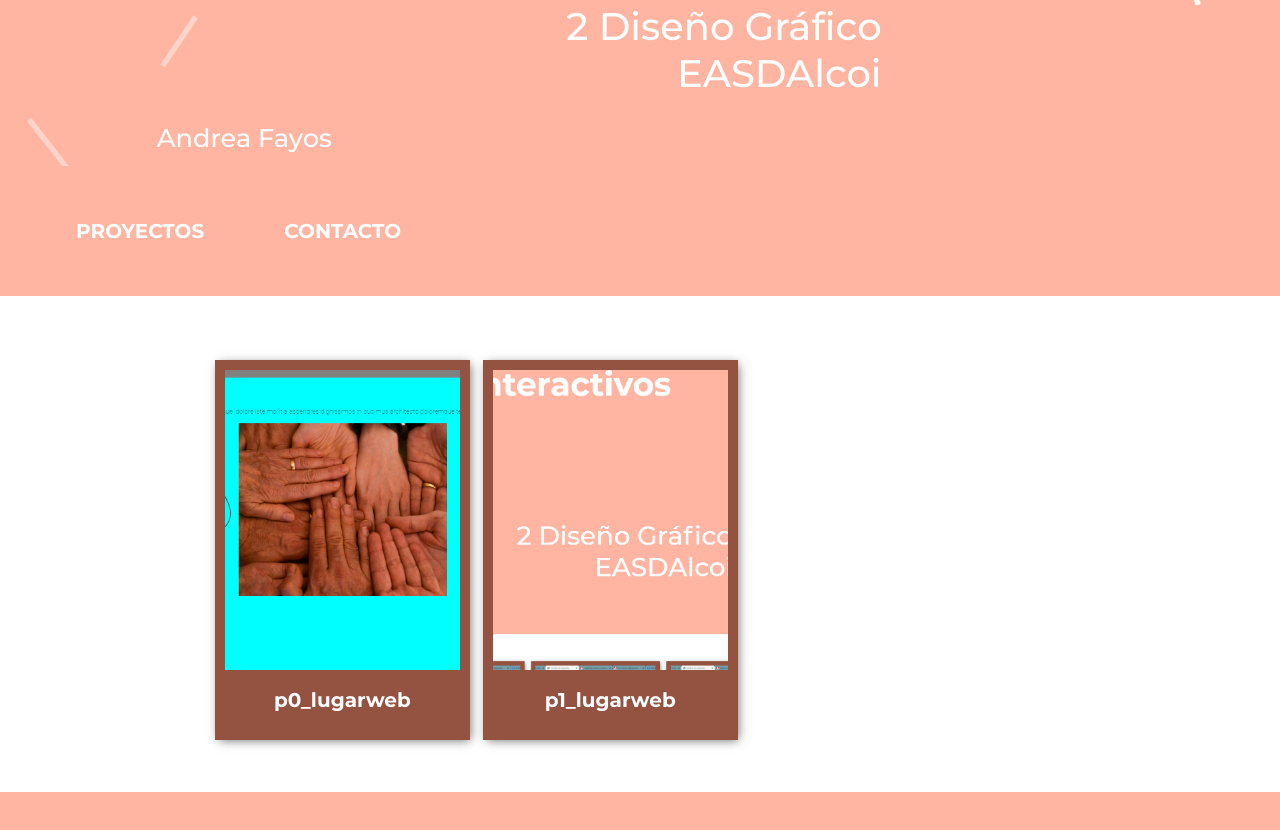
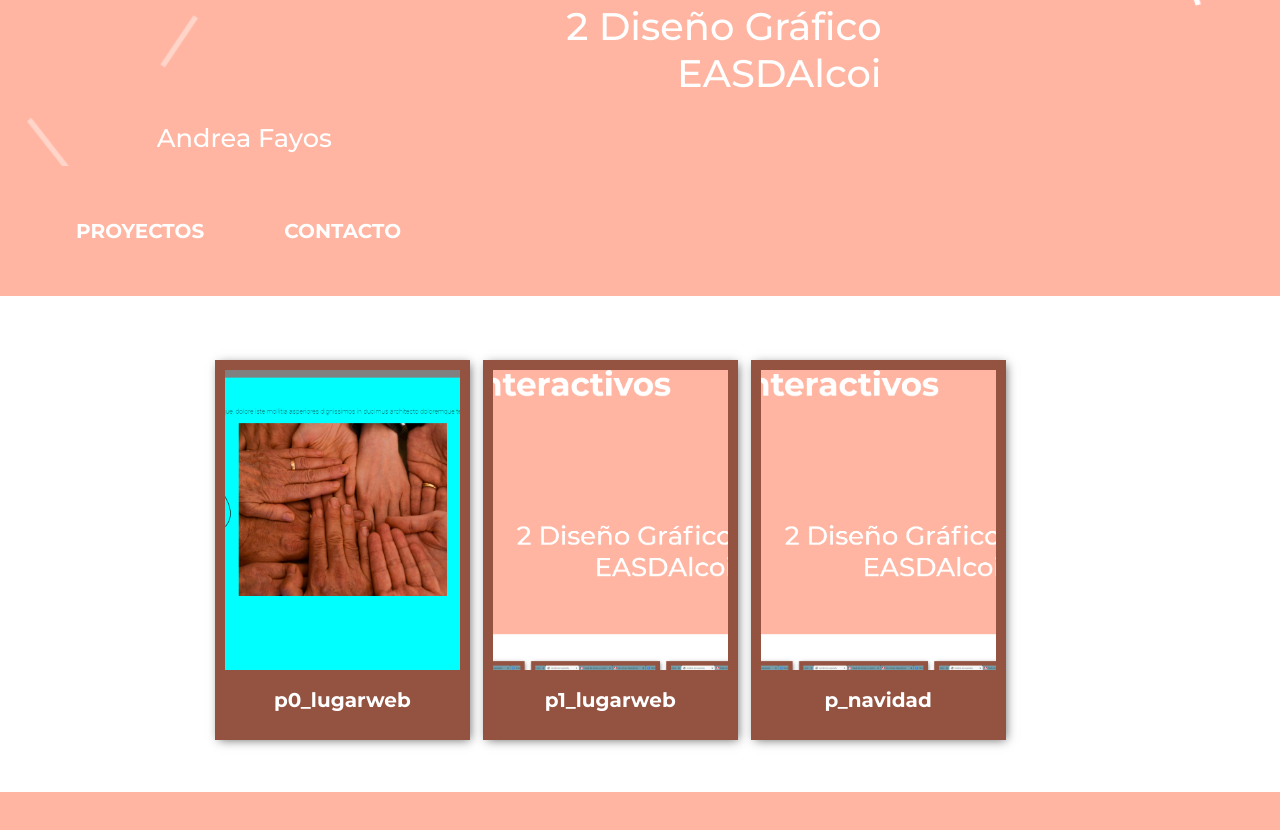
Before and after one commit to afayos/p1_lugarweb, a plain HTML site: page index.html in a window 1280 px wide. Shown: the part 394-1224 px from the top of the page. Drawn offline with Linux system fonts and the light colour scheme.

Commit message:
Update index.html

```diff
--- a/index.html
+++ b/index.html
@@ -266,7 +266,16 @@
                <h4>p1_lugarweb</h4>
            </figcaption>
         </section>
-
+          <section>
+          <a href="https://afayos.github.io/pnavidad/">
+           <figure>
+               <img src="img/p1.png.png" alt="p1_lugarweb">
+           </figure>
+           </a>
+           <figcaption>
+               <h4>p_navidad</h4>
+           </figcaption>
+        </section>
         </div>
     </main>
     <footer>
```
